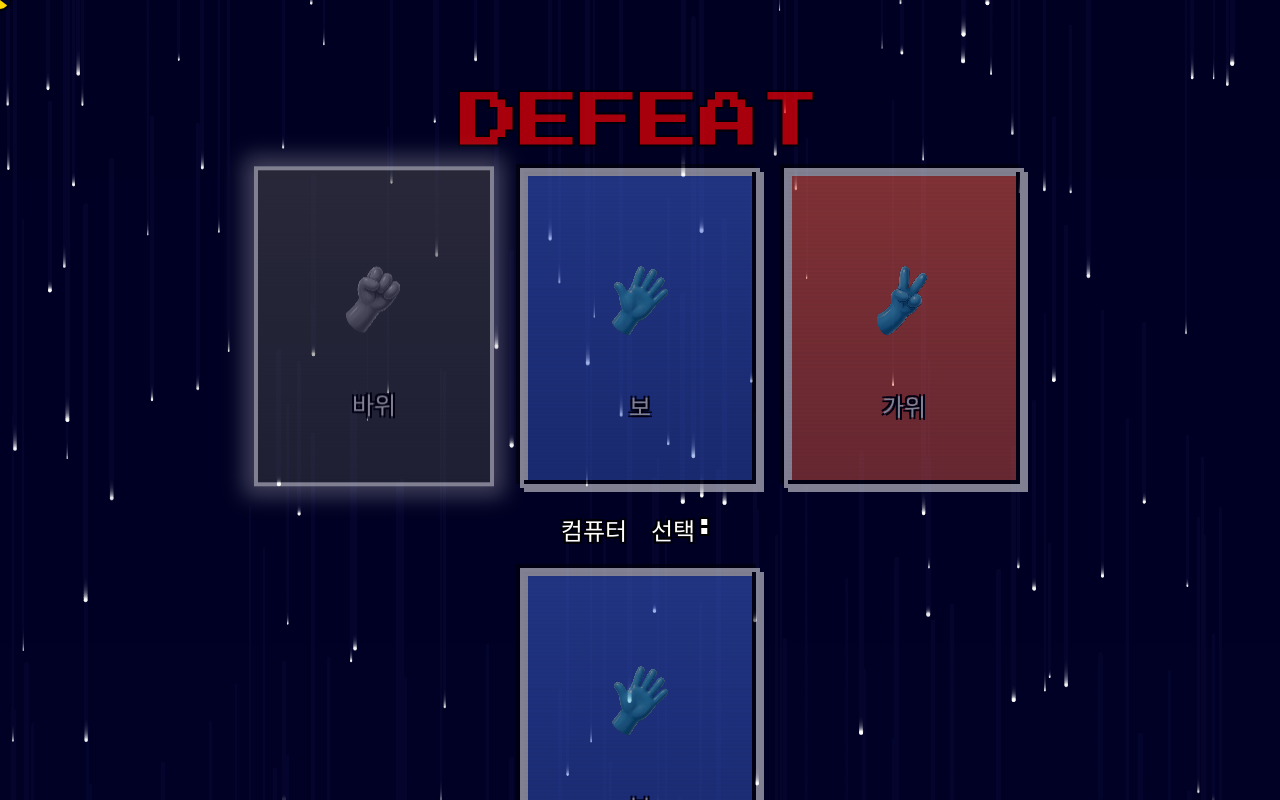
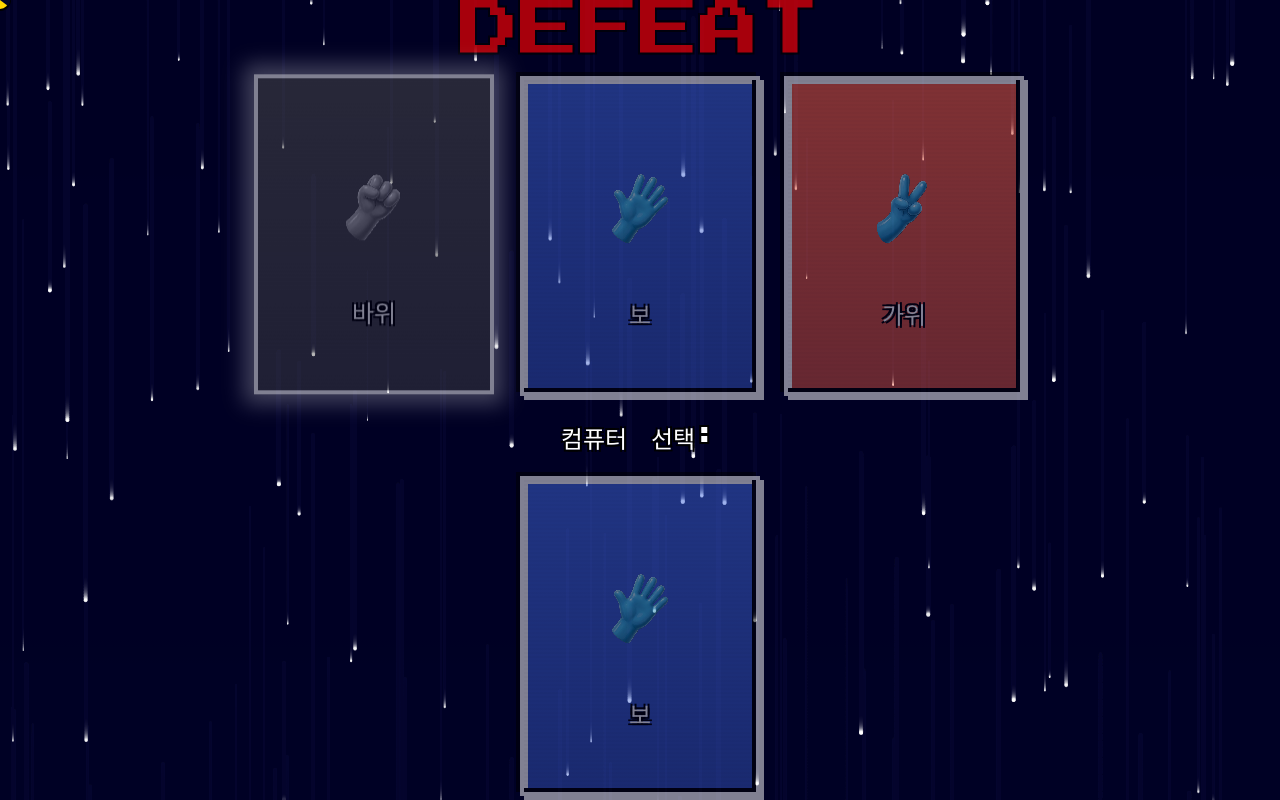
Before and after one commit to lastro1206/jjang-ggam-bbo, a Next.js app: page / in a window 1280 px wide. Both pictures are taken after a click on the button "바위". Shown: the top 800 px of the page. Built offline with nearby package versions, Linux system fonts and the light colour scheme; a web font is replaced by a local one.

Commit message:
fix: 컴포넌트 위치 조정

```diff
--- a/app/page.tsx
+++ b/app/page.tsx
@@ -89,7 +89,8 @@
           {result && (
             <motion.div
               key={result}
-              style={{ marginTop: "11.5vh", marginBottom: "1rem" }}
+              className='text-center'
+              style={{ marginBottom: "1rem" }}
               initial={{ opacity: 0, scale: 0 }}
               animate={{ opacity: 1, scale: 1 }}
               exit={{ opacity: 0, scale: 0 }}
@@ -179,6 +180,7 @@
         <AnimatePresence>
           {computerChoice && (
             <motion.div
+              className='flex flex-col items-center'
               initial={{ opacity: 0, y: 50 }}
               animate={{ opacity: 1, y: 0 }}
               exit={{ opacity: 0, y: 50 }}
```
